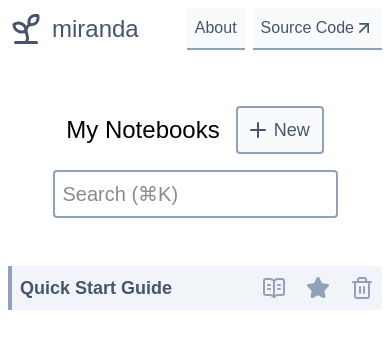
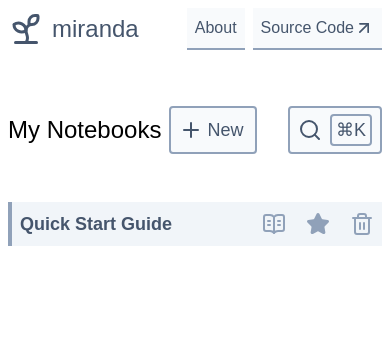
Before and after one commit to manishambre5/miranda, a React (Vite) app: page / in a window 390 px wide. Shown: the top 348 px of the page. Built offline with nearby package versions, Linux system fonts and the light colour scheme; a web font is replaced by a local one.

Commit message:
search modal

```diff
--- a/package.json
+++ b/package.json
@@ -14,6 +14,7 @@
   },
   "dependencies": {
     "@tailwindcss/vite": "^4.2.2",
+    "fuse.js": "^7.3.0",
     "lucide-react": "^1.7.0",
     "react": "^19.2.4",
     "react-dom": "^19.2.4",
--- a/src/RootLayout.tsx
+++ b/src/RootLayout.tsx
@@ -1,22 +1,20 @@
 import { Outlet } from "react-router-dom";
 import Header from "./components/Header";
+import Search from "./components/Search";
+import { SearchProvider } from "./SearchModalContext";
 
 const RootLayout = () => {
   return (
-    <div className="xl:mx-64 font-primary">
-      {/* The Header stays mounted globally.
-          It won't re-render when you switch pages!
-      */}
-      <Header />
+    <SearchProvider>
+      <div className="xl:px-64 font-primary">
+        <Header />
+        <Search />
 
-      <main className="mt-8">
-        {/* The Outlet is a placeholder.
-            React Router will swap this out for
-            whatever child route is currently active.
-        */}
-        <Outlet />
-      </main>
-    </div>
+        <main className="mt-8">
+          <Outlet />
+        </main>
+      </div>
+    </SearchProvider>
   );
 };
 
--- /dev/null
+++ b/src/SearchModalContext.tsx
@@ -0,0 +1,22 @@
+import React, { createContext, useContext, useState } from 'react';
+
+const SearchContext = createContext({
+  isSearchOpen: false,
+  openSearch: () => {},
+  closeSearch: () => {},
+});
+
+export const SearchProvider = ({ children }: { children: React.ReactNode }) => {
+  const [isSearchOpen, setIsOpen] = useState(false);
+
+  const openSearch = () => setIsOpen(true);
+  const closeSearch = () => setIsOpen(false);
+
+  return (
+    <SearchContext.Provider value={{ isSearchOpen, openSearch, closeSearch }}>
+      {children}
+    </SearchContext.Provider>
+  );
+};
+
+export const useSearch = () => useContext(SearchContext);
--- a/src/components/Notebooks.tsx
+++ b/src/components/Notebooks.tsx
@@ -1,19 +1,19 @@
-import { BookOpenText, Plus, Star, Trash } from "lucide-react"
+import { BookOpenText, Plus, Search, Star, Trash } from "lucide-react"
 import { Link, useNavigate } from "react-router-dom"
 import { useLocalStorage } from "../useLocalStorage";
-import { useEffect, useRef } from "react";
+import React, { useEffect } from "react";
+import { useSearch } from "../SearchModalContext";
 
 const Notebooks = () => {
     const { storedNotebooks, deleteNotebook, favouriteNotebook } = useLocalStorage();
     const navigate = useNavigate();
-    const searchInputRef = useRef<HTMLInputElement>(null);
 
     useEffect(() => {
         const handleKeyboardInput = (e: KeyboardEvent) => {
         //ctrl/cmd + k to search
         if ((e.ctrlKey || e.metaKey) && e.code === "KeyK") {
             e.preventDefault();
-            searchInputRef.current?.focus();
+
         }
         //alt/opt + n to create new notebook
         if((e.ctrlKey || e.metaKey) && e.key === "Enter") {
@@ -39,17 +39,25 @@ const Notebooks = () => {
         favouriteNotebook(id);
     }
 
+    //open search modal with context
+    const { openSearch } = useSearch();
+    const openSearchButton = (e: React.MouseEvent<HTMLButtonElement>) => {
+        e.preventDefault();
+        openSearch();
+    }
+
   return (
     <div className="flex flex-col gap-4">
-        <div className="py-4 flex items-center justify-center gap-4 flex-wrap">
+        <div className="py-4 flex items-center justify-center gap-2 sm:gap-4 flex-nowrap">
             <h1 className="text-nowrap">My Notebooks</h1>
-            <Link to={"/new"} className="border-2 border-slate-400 py-1 px-2 bg-slate-50 text-slate-600 hover:border-slate-600 hover:text-slate-900 transition-colors rounded-sm flex justify-between items-center">
+            <Link to={"/new"} className="border-2 border-slate-400 px-2 bg-slate-50 text-slate-600 hover:border-slate-600 hover:text-slate-900 transition-colors rounded-sm flex justify-between items-center h-12">
                 <Plus className="w-6 h-6" />
                 <p className="text-lg p-1">New</p>
             </Link>
-            <form className="sm:ml-auto">
-                <input className="border-2 border-slate-400 text-slate-900 text-xl outline-0 p-2 focus:border-slate-600 rounded-sm w-auto" name="title" type="search" placeholder="Search (⌘K)" ref={searchInputRef} />
-            </form>
+            <button className="ml-auto border-2 border-slate-400 px-2 bg-slate-50 text-slate-600 hover:border-slate-600 hover:text-slate-900 transition-colors rounded-sm flex justify-between items-center gap-2 h-12" name="search-button" onClick={openSearchButton}>
+                <Search className="w-6 h-6" />
+                <p className="text-lg px-1 border-2 border-slate-400 rounded-sm">⌘K</p>
+            </button>
         </div>
 
         {/* Exisitng Notebooks */}
--- /dev/null
+++ b/src/components/Search.tsx
@@ -0,0 +1,65 @@
+import Fuse from "fuse.js";
+import { useEffect, useMemo, useRef, type ChangeEvent } from "react";
+import { useLocalStorage } from "../useLocalStorage";
+import { useSearch } from "../SearchModalContext";
+
+const Search = () => {
+    const { storedNotebooks } = useLocalStorage();
+    const searchInputRef = useRef(null);
+
+    //using search input context
+    const { isSearchOpen, openSearch, closeSearch } = useSearch();
+
+    //keyboard shortcut to open search modal
+    useEffect(() => {
+        const handleKeyboardInput = (e: KeyboardEvent) => {
+            if ((e.ctrlKey || e.metaKey) && e.code === "KeyK") {
+                e.preventDefault();
+                openSearch();
+            }
+            if (e.code === "Escape") {
+                e.preventDefault();
+                closeSearch();
+            }
+        };
+        window.addEventListener("keydown", handleKeyboardInput);
+
+        //cleanup the event listener when the component is unmounted
+        return () => window.removeEventListener("keydown", handleKeyboardInput);
+    }, [openSearch, closeSearch]);
+
+    //search with fuse.js
+    const fuse = useMemo(() => {
+        return new Fuse(storedNotebooks, {
+            keys: ['title', 'markdown'],
+            threshold: 0.3,
+            includeMatches: true,
+        });
+    }, [storedNotebooks]);
+    const handleSearch = (e: ChangeEvent<HTMLInputElement>) => {
+        const results = fuse.search(e.target.value);
+        const items = results.map(result => result.item);
+        console.log(items);
+    }
+
+  return (
+    <div>
+        {isSearchOpen && (
+            <section>
+                {/* backdrop */}
+                <div className="fixed inset-0 bg-slate-400/40 backdrop-blur-sm z-40" onClick={closeSearch} />
+
+                {/* modal */}
+                <div className="fixed top-4 md:top-1/4 left-1/2 -translate-x-1/2 z-50 w-full max-w-2xl">
+                    <div className="bg-slate-50 border-b-2 border-slate-600 rounded-t-sm px-2 pt-1 shadow-2xl flex flex-nowrap gap-2 items-center">
+                        <input className="mt-1/3 text-slate-900 text-xl outline-0 p-2 w-full" name="search" type="search" placeholder="Search" ref={searchInputRef} onChange={(e) => handleSearch(e)} autoFocus />
+                        <div className="border-2 rounded-sm px-1 border-slate-400 text-slate-400 cursor-default">esc</div>
+                    </div>
+                </div>
+            </section>)
+        }
+    </div>
+  )
+}
+
+export default Search
```
Also changed, not shown: 2 other files (tests, documents, lock files or other folders).
